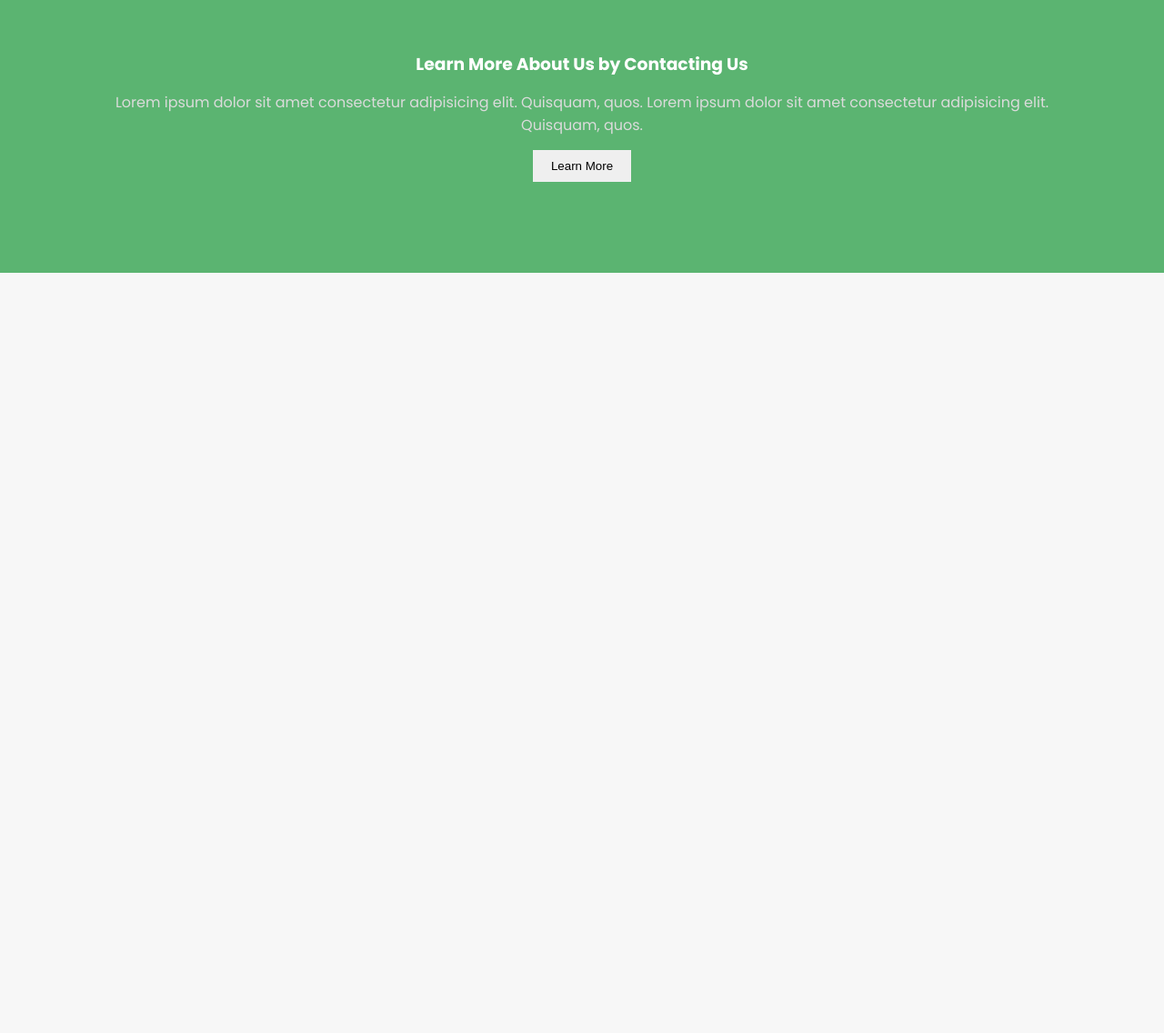
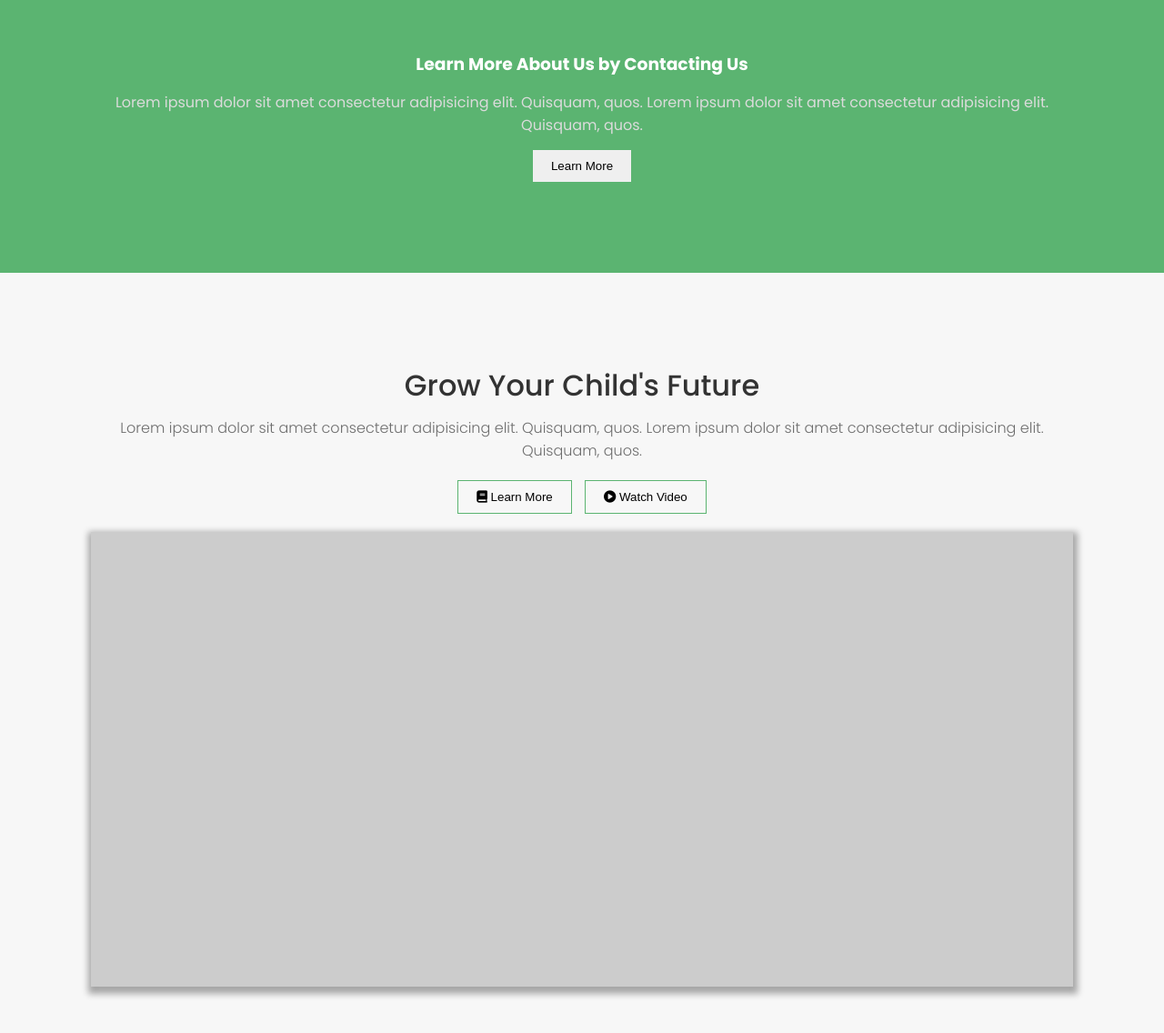
Before and after one commit to tiagosousa10/master-css, a plain HTML site: page app1/index.html in a window 1280 px wide. Shown: the part 996-2132 px from the top of the page at 91% size. Before the commit the page ends 1296 px from the top, so only its background shows below. Drawn offline with Linux system fonts and the light colour scheme.

Commit message:
box model - video section

```diff
--- a/app1/index.html
+++ b/app1/index.html
@@ -69,5 +69,23 @@
       </p>
       <button class="cta__button cta__button--primary">Learn More</button>
     </section>
+
+    <!-- 4. box model -->
+    <section class="video">
+      <h3 class="video__title">Grow Your Child's Future</h3>
+      <p class="video__description">
+        Lorem ipsum dolor sit amet consectetur adipisicing elit. Quisquam, quos.
+        Lorem ipsum dolor sit amet consectetur adipisicing elit. Quisquam, quos.
+      </p>
+      <div class="video__controls">
+        <button class="video__button video__button--primary">
+          <i class="fas fa-book"></i> Learn More
+        </button>
+        <button class="video__button video__button--secondary">
+          <i class="fas fa-play-circle"></i> Watch Video
+        </button>
+      </div>
+      <div class="video__container"></div>
+    </section>
   </body>
 </html>
--- a/app1/styles.css
+++ b/app1/styles.css
@@ -88,6 +88,49 @@ button {
 }
 
 /* ================================ */
+/* 4. Box Model - Video Section */
+/* ================================ */
+
+.video {
+  text-align: center;
+  padding: 100px;
+  font-weight: 500;
+}
+
+.video__title {
+  font-size: 32px;
+  font-weight: 500;
+}
+
+.video__description {
+  margin-top: 10px;
+  font-weight: 300;
+  color: #6e6e6e;
+}
+
+.video__controls {
+  margin-top: 20px;
+}
+
+.video__button {
+  border: 1px solid #5bb471;
+  background: none;
+  padding: 10px 20px;
+}
+
+.video__button--primary {
+  margin-right: 10px;
+}
+
+.video__container {
+  margin-top: 20px;
+  background-color: #ccc;
+  width: 100%;
+  height: 500px;
+  box-shadow: 1px 4px 7px 4px rgba(0, 0, 0, 0.33);
+}
+
+/* ================================ */
 /* 5. Flex - Programs Section */
 /* ================================ */
 
```
